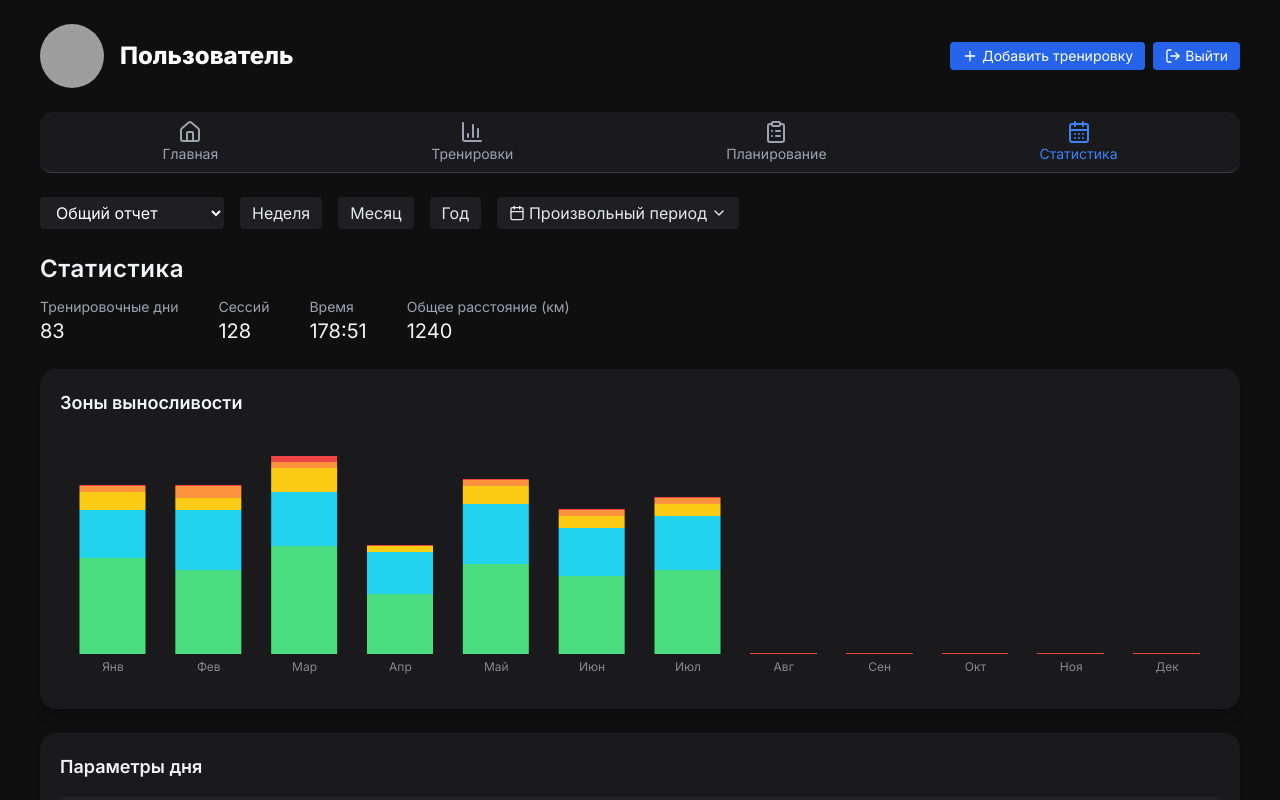
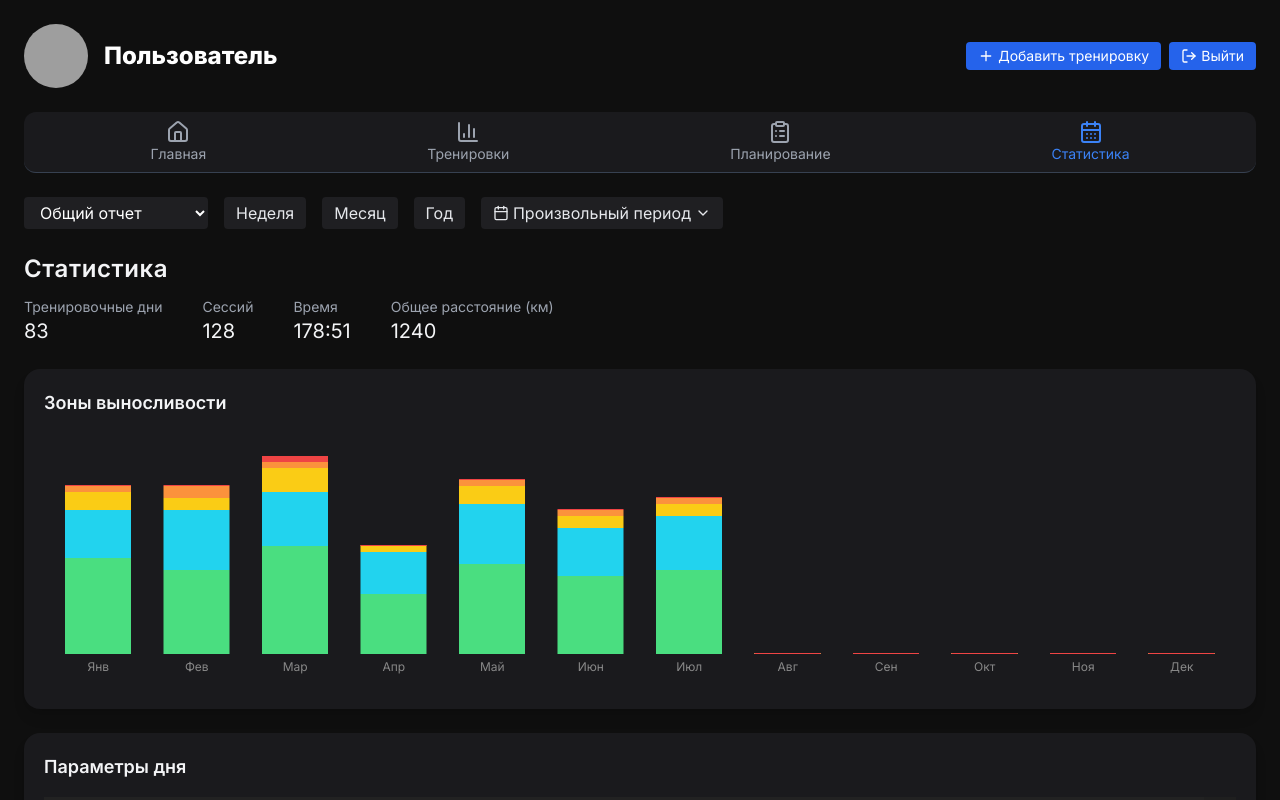
Before and after one commit to mbaliabin/dagbook-test, a React (Vite) app in the folder fasx-frontend/: page /statistics in a window 1280 px wide. Shown: the top 800 px of the page. Built offline with nearby package versions, Linux system fonts and the light colour scheme; grey boxes are pictures that could not be loaded.

Commit message:
Доработка StatisticsPage.tsx 333

```diff
--- a/fasx-frontend/src/pages/ProfilePage.tsx
+++ b/fasx-frontend/src/pages/ProfilePage.tsx
@@ -171,7 +171,7 @@ export default function ProfilePage() {
 
   return (
     <div className="min-h-screen bg-[#0e0e10] text-white px-4 py-6">
-      <div className="max-w-7xl mx-auto space-y-6 px-4">
+      <div className="max-w-7xl mx-auto space-y-6">
 
         {/* Header: фото профиля + имя + кнопки + выбор периода */}
         <div className="flex flex-col md:flex-row md:items-center md:justify-between gap-4 mb-4">
--- a/fasx-frontend/src/pages/StatisticsPage.tsx
+++ b/fasx-frontend/src/pages/StatisticsPage.tsx
@@ -402,7 +402,7 @@ export default function StatsPage() {
   return (
     <div className="min-h-screen bg-[#0f0f0f] text-gray-200 p-6 w-full">
       {/* Главный контейнер — шире */}
-      <div className="max-w-7xl mx-auto space-y-6 px-4">
+      <div className="max-w-7xl mx-auto space-y-6">
         {/* HEADER */}
         <div className="flex flex-col md:flex-row md:items-center md:justify-between gap-4 mb-4 w-full">
           <div className="flex items-center space-x-4">
```
